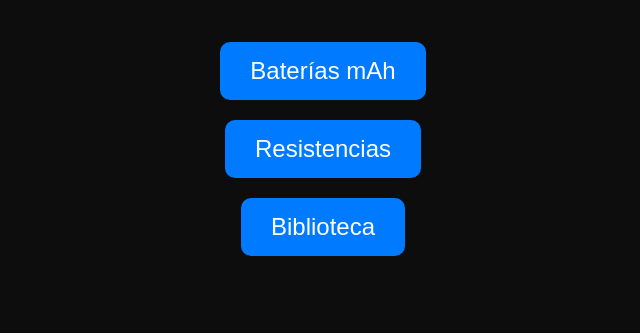
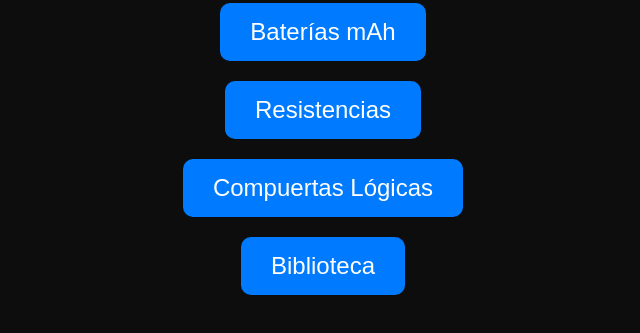
Before and after one commit to Zanahorio326/Kalculadora, a plain HTML site: page index.html in a window 1280 px wide. Shown: the part 377-710 px from the top of the page, without its empty margins (317-957 px from the left). Drawn offline with Linux system fonts and the light colour scheme.

Commit message:
Update index.html

```diff
--- a/index.html
+++ b/index.html
@@ -95,6 +95,8 @@
      </div>
     <button onclick="location.href='centracal'">Resistencias</button>
      </div>
+    <button onclick="location.href='logica.html'">Compuertas Lógicas</button>
+     </div>
     <button onclick="location.href='centraldeinfo.html'">Biblioteca</button>
 </body>
 </html>
```
